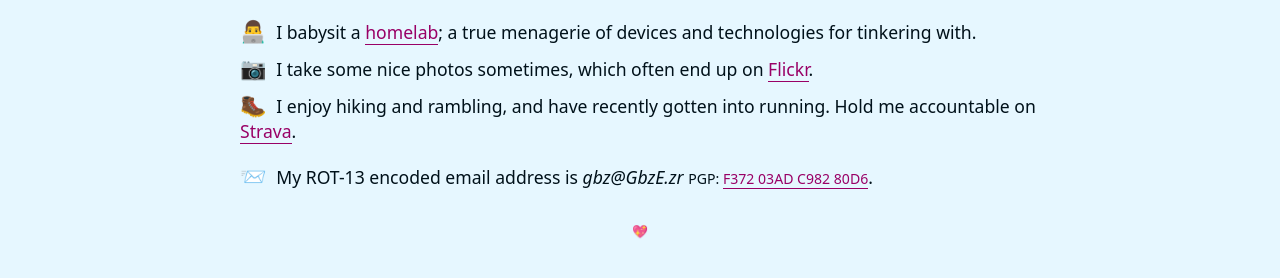
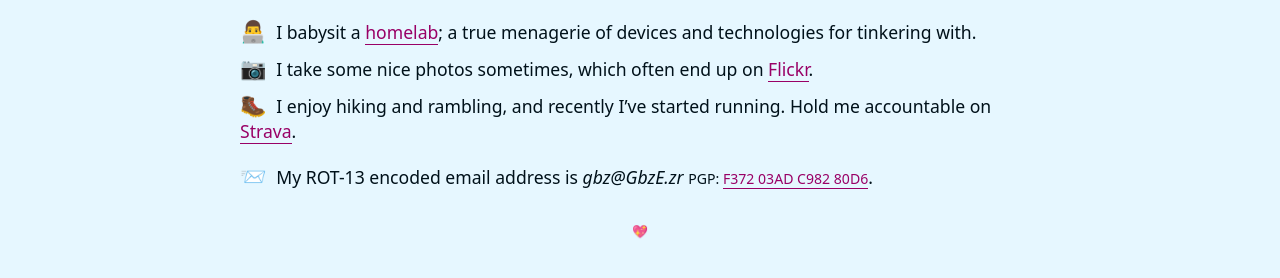
Before and after one commit to t5r7/thomasr.me, a Jekyll site: the page built from pages/index.md, in a window 1280 px wide. Shown: the part 304-582 px from the top of the page. Built offline with Jekyll 4.4.1, drawn with Linux system fonts in a browser that asks for light colours; some web fonts are replaced.

```diff
--- a/pages/index.md
+++ b/pages/index.md
@@ -18,7 +18,7 @@
 
 * <span aria-hidden="true">👨‍💻</span> I babysit a [homelab]({{site.baseurl}}lab); a true menagerie of devices and technologies for tinkering with.
 * <span aria-hidden="true">📷</span> I take some nice photos sometimes, which often end up on [Flickr](https://www.flickr.com/people/imtom/).
-* <span aria-hidden="true">🥾</span> I enjoy hiking and rambling, and have recently gotten into running. Hold me accountable on [Strava](https://www.strava.com/athletes/93454796).
+* <span aria-hidden="true">🥾</span> I enjoy hiking and rambling, and recently I've started running. Hold me accountable on [Strava](https://www.strava.com/athletes/93454796).
 
 <!-- comment to force new list -->
 
```
